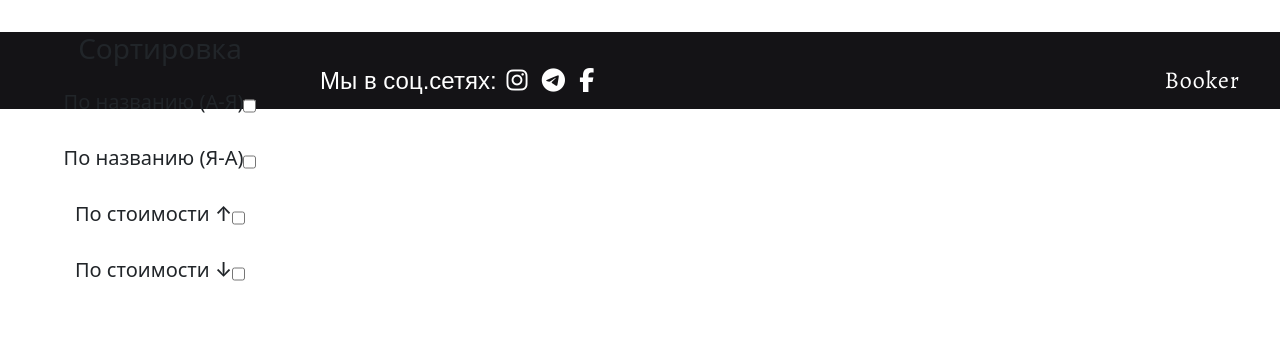
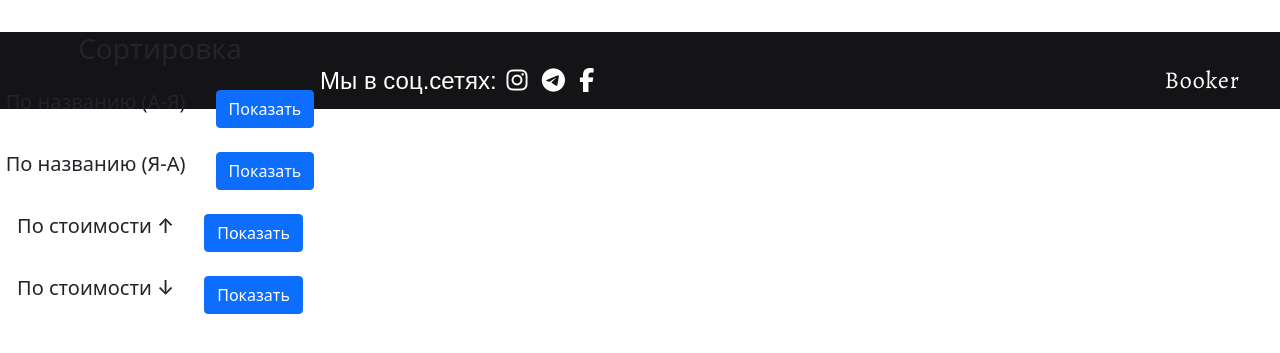
Before and after one commit to ardad14/summer-nix-site, a PHP site: template App/View/Templates/catalog.php in a window 1280 px wide. Shown: the part 56-409 px from the top of the page. Run offline with PHP 8.4, Linux system fonts and the light colour scheme; the template is opened without the code that fills it, so the values that code supplies are empty; some libraries are stand-ins or nearby versions; some web fonts are replaced.

Commit message:
Edit sorting to catalog front

```diff
--- a/App/View/Templates/catalog.php
+++ b/App/View/Templates/catalog.php
@@ -2,23 +2,27 @@
     <div class="album py-6 text-dark mt-5">
         <aside class="col-md-3 text-center aside" style="float: left">
             <h3>Сортировка</h3>
+            <form action="/catalog" method="post">
                 <label class="d-flex flex-md-row justify-content-center mt-4" for="">
                     <h5>По названию (А-Я)</h5>
-                <input class="ml-1" type="checkbox">
+                    <button class="btn btn-primary" name="sorting" value="byTitle">Показать</button>
                 </label>
+
                 <label class="d-flex flex-md-row justify-content-center mt-4" for="">
                     <h5>По названию (Я-А)</h5>
-                <input class="ml-1" type="checkbox">
+                    <button class="btn btn-primary" name="sorting" value="byTitleDesc">Показать</button>
                 </label>
+
                 <label class="d-flex flex-md-row justify-content-center mt-4" for="">
                     <h5>По стоимости ↑</h5>
-                <input class="ml-1" type="checkbox">
+                    <button class="btn btn-primary" name="sorting" value="byPrice">Показать</button>
                 </label>
+
                 <label class="d-flex flex-md-row justify-content-center mt-4" for="">
                     <h5>По стоимости ↓</h5>
-                <input class="ml-1" type="checkbox">
+                    <button class="btn btn-primary" name="sorting" value="byPriceDesc">Показать</button>
                 </label>
-
+            </form>
         </aside>
     </div>
         <div class="container1">
@@ -33,7 +37,7 @@
                                 <button class="<?php if($vars['currentPage'] == $item) echo "bg-secondary text-white"; else echo "bg-white";?>" name="page" type="submit" value="<?php echo $item ?>"><?php echo $item ?>
                                 </button>
                             </li>
-                        </form>`
+                        </form>
                     <?php endforeach; ?>
                 </ul>
             </div>
--- a/public/css/catalog.css
+++ b/public/css/catalog.css
@@ -150,3 +150,11 @@ h2{
     justify-content: center;
 
 }
+
+.aside {
+
+}
+
+aside label input {
+    margin-left: 20px;
+}
--- a/public/js/catalog.js
+++ b/public/js/catalog.js
@@ -1,11 +1,14 @@
 const setBook = async () => {
-    let paggination = document.getElementById("container");
+    let pagination = document.getElementById("container");
+    let page = document.getElementsByClassName('bg-secondary text-white')[0].getAttribute("value");
 
-    const responce = await fetch("http://server1.com/catalogParse");
-    const content = await responce.json();
 
-    content.forEach(item =>
-        paggination.innerHTML += `<form action="/product" method="GET">
+    const response = await fetch(`http://server1.com/catalogParse?page=${page}`);
+    const content = await response.json();
+
+    content.forEach(item => {
+        pagination.innerHTML += `
+            <form action="/product" method="GET">
                 <div class="col mb-5">
                     <div class="products__item">
                         <img class="photo" id="image" src="image/${item.image}" alt="">
@@ -15,10 +18,9 @@ const setBook = async () => {
                             Купить за ${item.price} грн
                         </button>
                     </div>
-
                 </div>
             </form>`
-    );
+    });
 }
 
 setBook();
```
Lines whose indentation alone changed are shown as unchanged.
